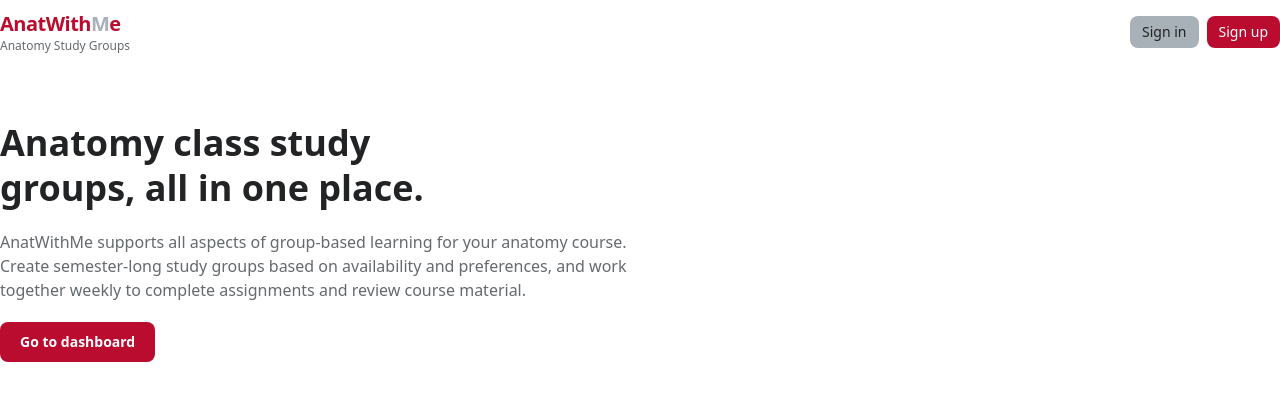
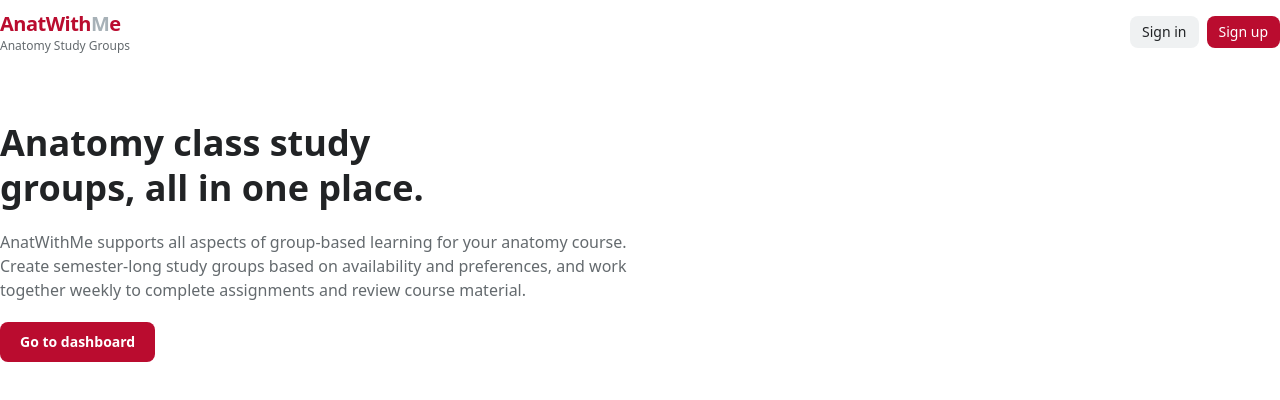
Before and after one commit to donutdiet/cse5911, a Next.js app: page / in a window 1280 px wide. Shown: the top 400 px of the page. Built offline with nearby package versions, Linux system fonts and the light colour scheme; no server answers.

Commit message:
Fix colors

```diff
--- a/app/globals.css
+++ b/app/globals.css
@@ -5,6 +5,7 @@
 @custom-variant dark (&:is(.dark *));
 
 @theme inline {
+  --color-brand-gray: var(--brand-gray);
   --color-background: var(--background);
   --color-foreground: var(--foreground);
   --font-sans: var(--font-geist-sans);
@@ -50,6 +51,7 @@
 /* Colors from: https://bux.osu.edu/color/primary-colors/ */
 :root {
   --radius: 0.625rem;
+  --brand-gray: #a7b1b7;
   --background: #ffffff;
   --foreground: #212325;
   --card: #ffffff;
@@ -58,7 +60,7 @@
   --popover-foreground: #212325;
   --primary: #ba0c2f;
   --primary-foreground: #ffffff;
-  --secondary: #a7b1b7;
+  --secondary: #eff1f2;
   --secondary-foreground: #212325;
   --muted: #f6f7f8;
   --muted-foreground: #646a6e;
@@ -84,6 +86,7 @@
 }
 
 .dark {
+  --brand-gray: #a7b1b7;
   --background: #212325;
   --foreground: #f6f7f8;
   --card: #3f4443;
@@ -92,7 +95,7 @@
   --popover-foreground: #f6f7f8;
   --primary: #ba0c2f;
   --primary-foreground: #ffffff;
-  --secondary: #a7b1b7;
+  --secondary: #eff1f2;
   --secondary-foreground: #f6f7f8;
   --muted: #3f4443;
   --muted-foreground: #a7b1b7;
--- a/components/layout/app-brand.tsx
+++ b/components/layout/app-brand.tsx
@@ -9,7 +9,7 @@ export function AppBrand() {
     >
       <span className="text-xl font-bold tracking-tight">
         <span className="text-primary">AnatWith</span>
-        <span className="text-[var(--secondary)]">M</span>
+        <span className="text-brand-gray">M</span>
         <span className="text-primary">e</span>
       </span>
       <span className="text-xs font-medium text-muted-foreground">
```
